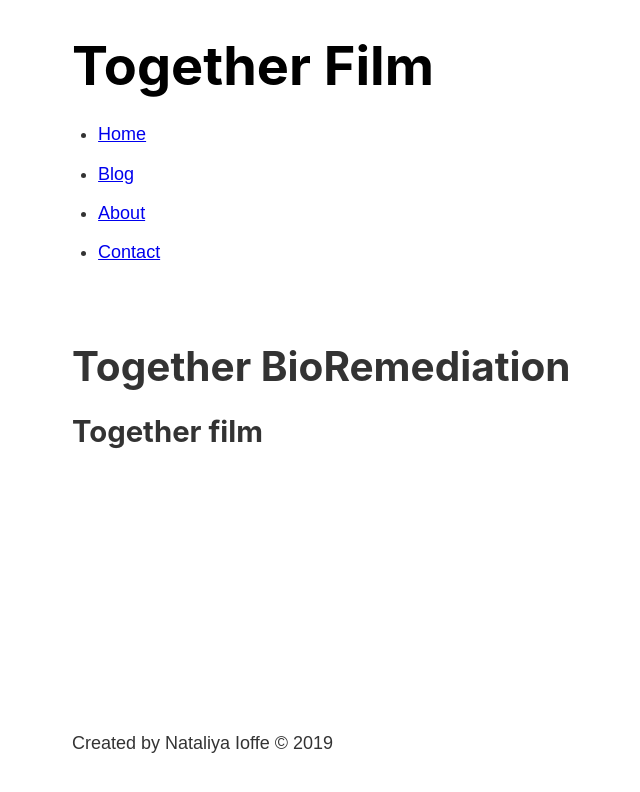
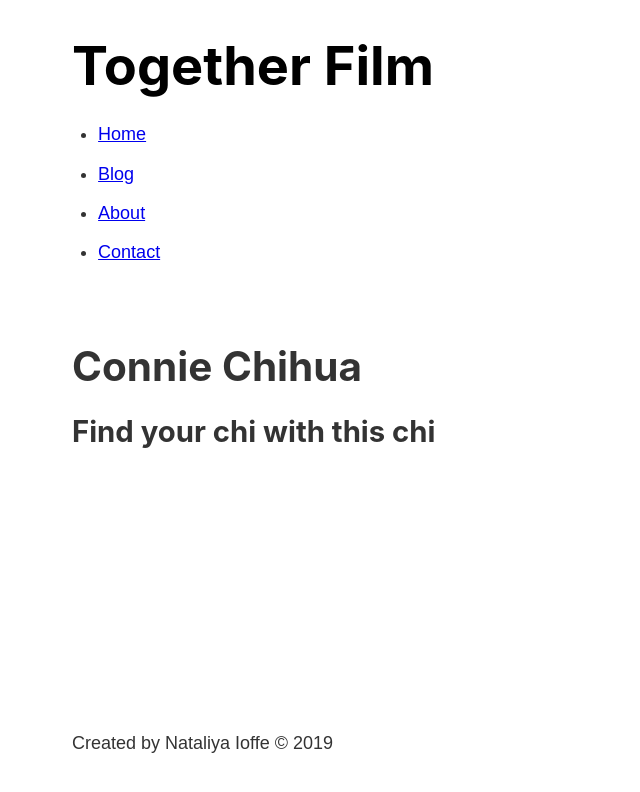
Before and after one commit to nataliyaioffe/togetherfilm-gatsby-test, a Gatsby site: page / in a window 1280 px wide. Shown: the whole page, without its empty margins (211-851 px from the left). Built offline with nearby package versions, Linux system fonts and the light colour scheme; Gatsby itself is replaced by a stand-in of ours.

Commit message:
Content updates.

```diff
--- a/src/pages/index.js
+++ b/src/pages/index.js
@@ -8,8 +8,8 @@ const IndexPage = () => {
   return (
     <Layout>
       <Head title="Home" />
-      <h1>Together BioRemediation</h1>
-      <h2>Together film</h2>
+      <h1>Connie Chihua</h1>
+      <h2>Find your chi with this chi</h2>
     </Layout>
   )
 }
```
